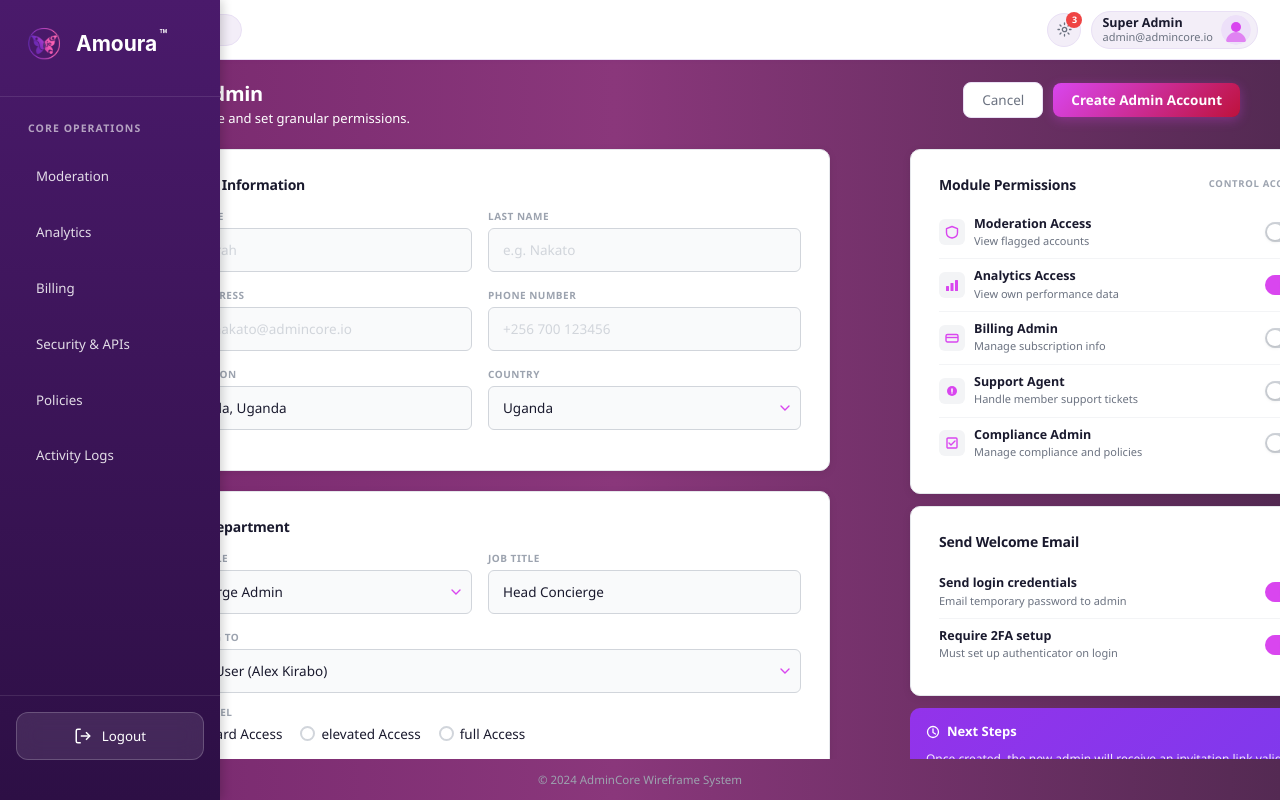
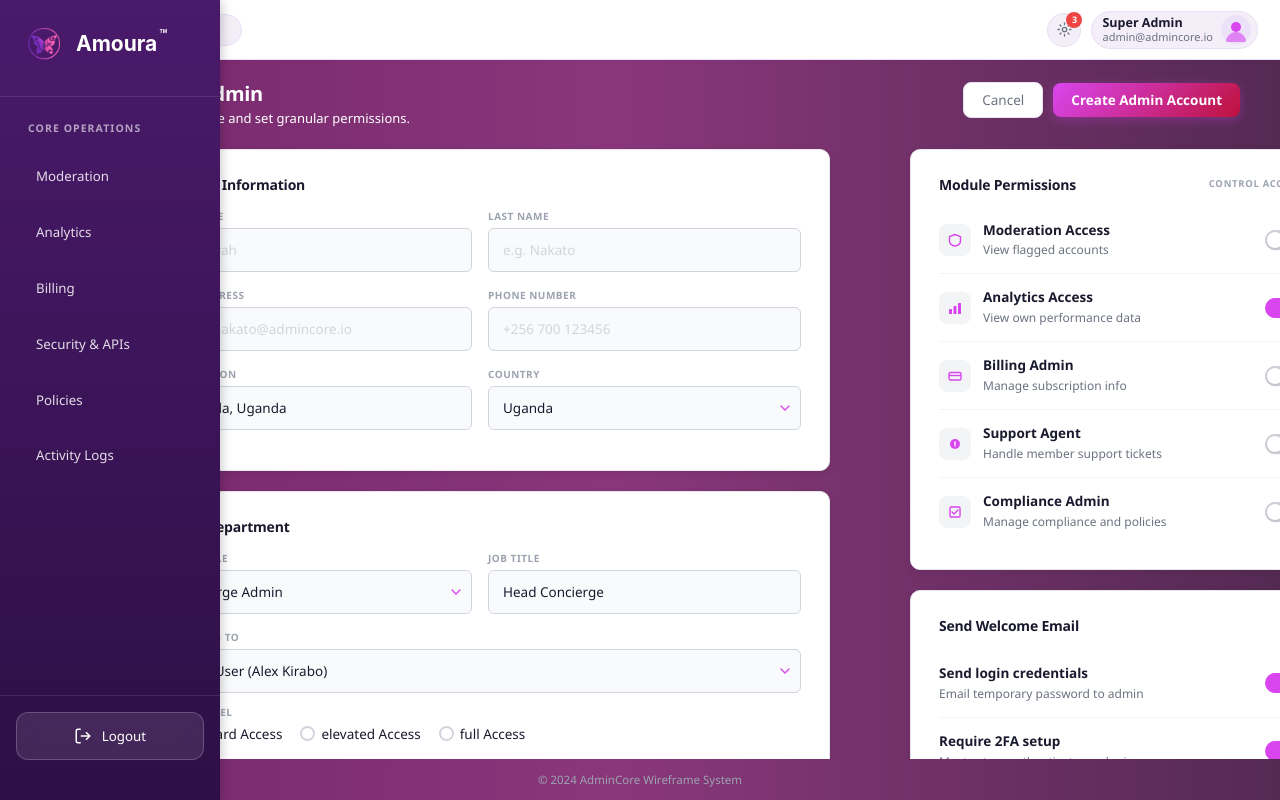
Before and after one commit to IjeButterfly-Relationship-app/Portal, a React (Vite) app: page /onboard in a window 1280 px wide. Built offline with nearby package versions, Linux system fonts and the light colour scheme.

Commit message:
Increase height and spacing of Module Permissions card and right column cards

```diff
--- a/src/styles/Onboard.css
+++ b/src/styles/Onboard.css
@@ -368,7 +368,7 @@ body {
 }
 
 .ob-col-left  { display: flex; flex-direction: column; gap: 20px; margin-left: 160px; }
-.ob-col-right { display: flex; flex-direction: column; gap: 12px; }
+.ob-col-right { display: flex; flex-direction: column; gap: 20px; }
 
 /* ── Card ── */
 .ob-card {
@@ -569,8 +569,8 @@ body {
 .ob-perm-row {
   display: flex;
   align-items: center;
-  gap: 9px;
-  padding: 9px 0;
+  gap: 12px;
+  padding: 14px 0;
   border-bottom: 1px solid #f3f4f6;
 }
 
@@ -580,9 +580,9 @@ body {
 }
 
 .ob-perm-icon {
-  width: 26px;
-  height: 26px;
-  border-radius: 6px;
+  width: 32px;
+  height: 32px;
+  border-radius: 8px;
   background: #f3f4f6;
   display: flex;
   align-items: center;
@@ -596,16 +596,16 @@ body {
 }
 
 .ob-perm-name {
-  font-size: 12.5px;
+  font-size: 13.5px;
   font-weight: 600;
   color: var(--ob-text);
-  line-height: 1.3;
+  line-height: 1.4;
 }
 
 .ob-perm-desc {
-  font-size: 11px;
+  font-size: 12px;
   color: var(--ob-muted);
-  margin-top: 1px;
+  margin-top: 2px;
   white-space: nowrap;
   overflow: hidden;
   text-overflow: ellipsis;
```
